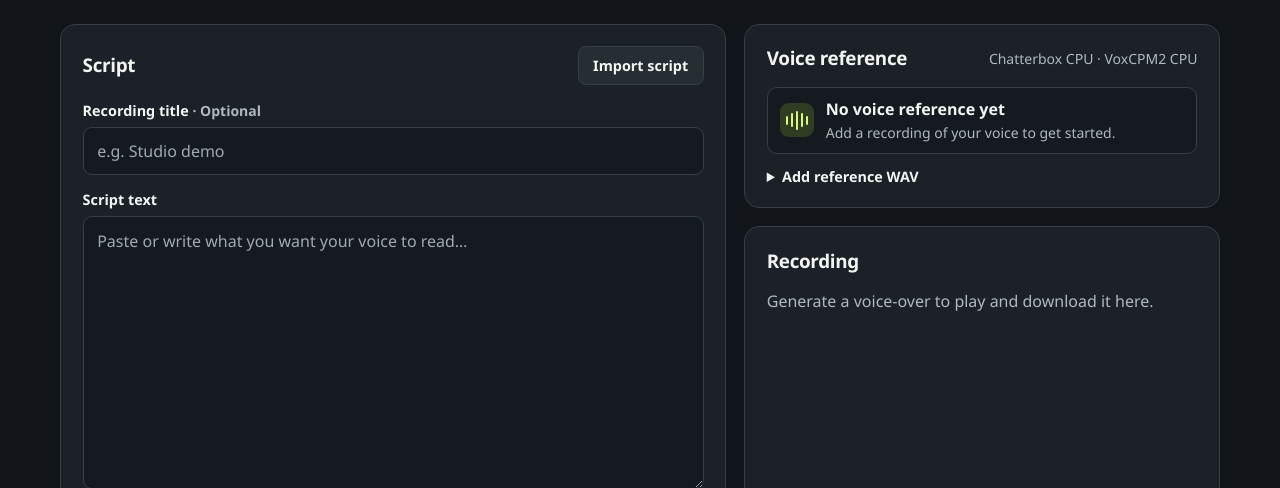
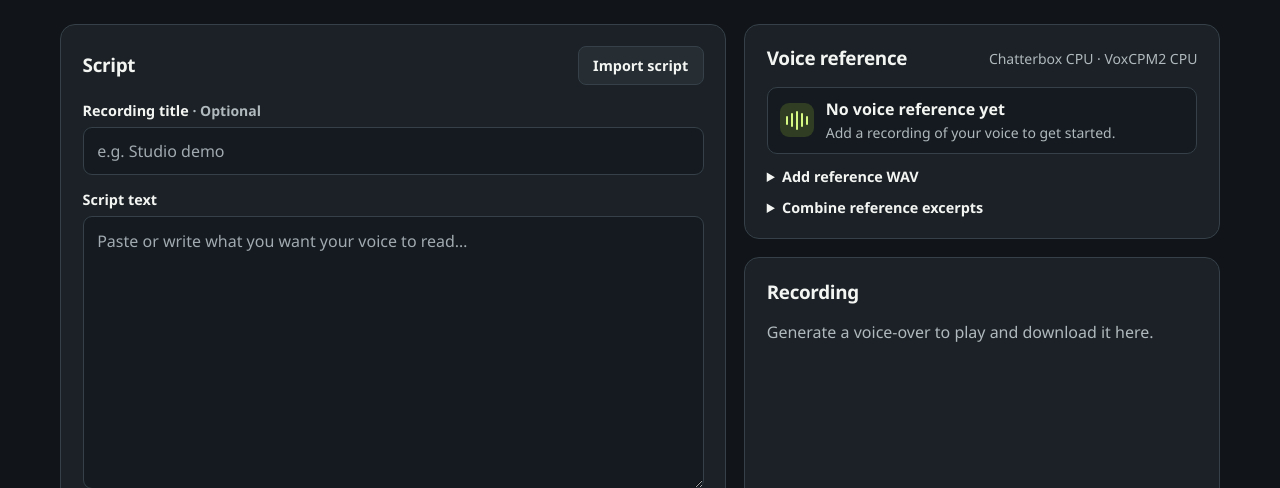
Before and after one commit to MrJanHorak/voiceover-automation, a FastAPI app: page / in a window 1280 px wide. Shown: the part 214-702 px from the top of the page. Run offline with FastAPI, Linux system fonts and the light colour scheme; data that the repository does not hold is empty.

Commit message:
create reference tool

```diff
--- a/studio/app.py
+++ b/studio/app.py
@@ -16,7 +16,7 @@ from filelock import FileLock
 from pydantic import BaseModel, Field, StringConstraints
 from starlette.middleware.trustedhost import TrustedHostMiddleware
 
-from .audio import MAX_REFERENCE_BYTES, AudioError, CudaDirectedEngine, DirectedEngine, TurboEngine, balanced_section, export_audio, prepare_reference
+from .audio import MAX_REFERENCE_BYTES, AudioError, CudaDirectedEngine, DirectedEngine, TurboEngine, balanced_section, combine_reference_excerpts, export_audio, prepare_reference
 from .script_import import MAX_SCRIPT_FILE_BYTES, extract_script
 from .settings import TurboSettings
 from .store import CHUNK_LIMIT, INSTRUCTIONS_LIMIT, MAX_PAUSE_MS, SCRIPT_LIMIT, Store, StudioError, new_id, split_script, validate_directions
@@ -48,6 +48,17 @@ class PreviewInput(BaseModel):
 
 class PauseInput(BaseModel):
     pause_ms: Annotated[int, Field(strict=True, ge=0, le=MAX_PAUSE_MS)]
+
+
+class ReferenceExcerpt(BaseModel):
+    voice_id: UUID
+    start: Annotated[float, Field(ge=0, le=30, allow_inf_nan=False)]
+    end: Annotated[float, Field(gt=0, le=30, allow_inf_nan=False)]
+
+
+class ReferenceMix(BaseModel):
+    name: Annotated[str, StringConstraints(strip_whitespace=True, max_length=100)] = ""
+    excerpts: Annotated[list[ReferenceExcerpt], Field(min_length=1, max_length=20)]
 
 
 def install_voice(store, source, label):
@@ -243,6 +254,34 @@ def create_app(data_dir=None, engine=None, directed_engine=None):
         app.state.reference_notice = None
         return result
 
+    def build_reference(data: ReferenceMix):
+        available = {voice["id"] for voice in store.state()["voices"]}
+        if any(item.voice_id.hex not in available for item in data.excerpts):
+            raise StudioError("A selected reference could not be found.", 404)
+        return combine_reference_excerpts([
+            (store.voices / f"{item.voice_id.hex}.wav", item.start, item.end)
+            for item in data.excerpts
+        ])
+
+    @app.post("/api/voice/combine/preview", dependencies=mutations)
+    def preview_reference(data: ReferenceMix):
+        audio, _ = build_reference(data)
+        return Response(audio, media_type="audio/wav")
+
+    @app.post("/api/voice/combine", dependencies=mutations, status_code=201)
+    def save_combined_reference(data: ReferenceMix):
+        audio, duration = build_reference(data)
+        voice_id = new_id()
+        destination = store.voices / f"{voice_id}.wav"
+        try:
+            destination.write_bytes(audio)
+            result = store.add_voice(voice_id, data.name or "Combined reference", duration)
+        except Exception:
+            destination.unlink(missing_ok=True)
+            raise
+        app.state.reference_notice = None
+        return result
+
     @app.get("/api/voice/current/audio")
     def listen_to_reference():
         voice = store.active_voice()
--- a/studio/static/studio.css
+++ b/studio/static/studio.css
@@ -112,6 +112,8 @@ audio { width: 100%; height: 42px; display: block; margin: .7rem 0; }
 .reference-enrollment { margin-top: .75rem; }
 .reference-enrollment summary { cursor: pointer; font-size: .9rem; font-weight: 650; }
 .reference-enrollment .reference-actions { margin-top: .65rem; }
+.mix-times { display: grid; grid-template-columns: repeat(2, minmax(0, 1fr)); gap: .65rem; margin-bottom: .7rem; }
+.mix-times input { margin-top: .35rem; }
 .result-message { color: var(--muted); line-height: 1.5; overflow-wrap: anywhere; }
 .result-panel #retry { margin-top: .8rem; }
 .result-panel #balance { margin-top: .8rem; }
--- a/studio/static/studio.js
+++ b/studio/static/studio.js
@@ -18,6 +18,8 @@ let polling = false;
 let submitting = false;
 let referenceBusy = false;
 let voiceRevision = 0;
+let mixRevision = 0;
+let mixPreviewUrl = null;
 let prepared = null;
 const sectionDrafts = new Map();
 const pauseDrafts = new Map();
@@ -236,7 +238,104 @@ function renderVoice() {
     audio.load();
   }
   errorAt("voice-error", state.reference_notice);
+  byId("mix-add").disabled = !state.voices.length || byId("mix-excerpts").children.length >= 20;
 }
+
+function invalidateMix() {
+  mixRevision++;
+  byId("mix-result").hidden = true;
+  byId("mix-audio").pause();
+  byId("mix-audio").removeAttribute("src");
+  if (mixPreviewUrl) URL.revokeObjectURL(mixPreviewUrl);
+  mixPreviewUrl = null;
+  errorAt("mix-error");
+}
+
+function addMixExcerpt() {
+  if (!state.voices.length || byId("mix-excerpts").children.length >= 20) return;
+  invalidateMix();
+  const row = element("div", "section mix-excerpt");
+  const label = element("label", "", "Saved reference");
+  const select = document.createElement("select");
+  select.setAttribute("aria-label", "Saved reference for excerpt");
+  select.replaceChildren(...state.voices.map((voice) => new Option(`${voice.label} · ${voice.duration.toFixed(1)} s`, voice.id)));
+  const player = element("audio");
+  player.controls = true;
+  player.preload = "metadata";
+  player.setAttribute("aria-label", "Listen to source reference");
+  const fields = element("div", "mix-times");
+  const startLabel = element("label", "", "Start (seconds)");
+  const endLabel = element("label", "", "End (seconds)");
+  const start = document.createElement("input");
+  const end = document.createElement("input");
+  for (const field of [start, end]) {
+    field.type = "number"; field.min = "0"; field.max = "30"; field.step = "0.01"; field.required = true;
+    field.addEventListener("input", invalidateMix);
+  }
+  start.value = "0";
+  function selectVoice() {
+    player.src = `/api/voice/${select.value}/audio`;
+    const voice = state.voices.find((item) => item.id === select.value);
+    end.value = Math.min(5, Math.floor(voice.duration * 10) / 10);
+    start.value = "0";
+    invalidateMix();
+  }
+  select.addEventListener("change", selectVoice);
+  startLabel.append(start); endLabel.append(end); fields.append(startLabel, endLabel);
+  const remove = element("button", "button button-quiet", "Remove excerpt");
+  remove.type = "button";
+  remove.addEventListener("click", () => { row.remove(); invalidateMix(); byId("mix-add").disabled = false; });
+  label.append(select);
+  row.append(label, player, fields, remove);
+  byId("mix-excerpts").append(row);
+  selectVoice();
+  byId("mix-add").disabled = byId("mix-excerpts").children.length >= 20;
+}
+
+function mixPayload() {
+  return { name: byId("mix-name").value.trim(), excerpts: [...byId("mix-excerpts").children].map((row) => {
+    const fields = row.querySelectorAll("input");
+    return { voice_id: row.querySelector("select").value, start: fields[0].valueAsNumber, end: fields[1].valueAsNumber };
+  }) };
+}
+
+byId("mix-add").addEventListener("click", addMixExcerpt);
+byId("reference-builder").addEventListener("toggle", () => {
+  if (byId("reference-builder").open && !byId("mix-excerpts").children.length && state.voices.length) addMixExcerpt();
+});
+byId("mix-preview").addEventListener("click", async () => {
+  invalidateMix();
+  const revision = mixRevision;
+  const button = byId("mix-preview");
+  button.disabled = true;
+  try {
+    const response = await fetch("/api/voice/combine/preview", { method: "POST", headers: { "X-Studio-Request": "1", "Content-Type": "application/json" }, body: JSON.stringify(mixPayload()) });
+    if (!response.ok) {
+      const data = await response.json().catch(() => ({}));
+      throw new Error(data.detail || "Could not preview the combined reference.");
+    }
+    const blob = await response.blob();
+    if (revision !== mixRevision) return;
+    mixPreviewUrl = URL.createObjectURL(blob);
+    byId("mix-audio").src = mixPreviewUrl;
+    byId("mix-result").hidden = false;
+  } catch (error) {
+    if (revision === mixRevision) errorAt("mix-error", error.message);
+  } finally { button.disabled = false; }
+});
+byId("mix-save").addEventListener("click", async () => {
+  const button = byId("mix-save");
+  button.disabled = true;
+  const saved = await changeReference("/api/voice/combine", { value: mixPayload() });
+  if (saved) {
+    invalidateMix();
+    byId("mix-excerpts").replaceChildren();
+    byId("mix-name").value = "";
+    byId("reference-builder").open = false;
+    byId("mix-add").disabled = false;
+  } else errorAt("mix-error", byId("voice-error").textContent);
+  button.disabled = false;
+});
 
 async function changeReference(url, options) {
   if (referenceBusy) return false;
--- a/studio/templates/index.html
+++ b/studio/templates/index.html
@@ -82,6 +82,23 @@
               <span class="muted">6–30 seconds</span>
             </div>
           </details>
+          <details id="reference-builder" class="reference-enrollment">
+            <summary>Combine reference excerpts</summary>
+            <p class="muted instructions-hint">Choose excerpts in the order you want to hear them. Aim for 10–15 seconds; the combined reference must be 6–30 seconds. Originals stay unchanged.</p>
+            <label for="mix-name">New reference name <span class="muted">· Optional</span></label>
+            <input id="mix-name" maxlength="100" placeholder="e.g. Combined narration">
+            <div id="mix-excerpts" class="section-list"></div>
+            <div class="form-footer">
+              <button class="button button-quiet" id="mix-add" type="button">Add excerpt</button>
+              <button class="button button-quiet" id="mix-preview" type="button">Preview combination</button>
+            </div>
+            <p id="mix-error" class="error" role="alert" hidden></p>
+            <div id="mix-result" hidden>
+              <p class="muted">Listen for clean joins and natural speech before saving.</p>
+              <audio id="mix-audio" controls aria-label="Combined reference preview"></audio>
+              <button class="button button-primary" id="mix-save" type="button">Save as new reference</button>
+            </div>
+          </details>
         </section>
 
         <section class="panel result-panel" aria-labelledby="result-heading">
```
Also changed, not shown: plan.md (+1 -1 lines), studio/audio.py (+35 -0 lines), tests/test_reference_builder.py (added, +61 -0 lines), README.md.
